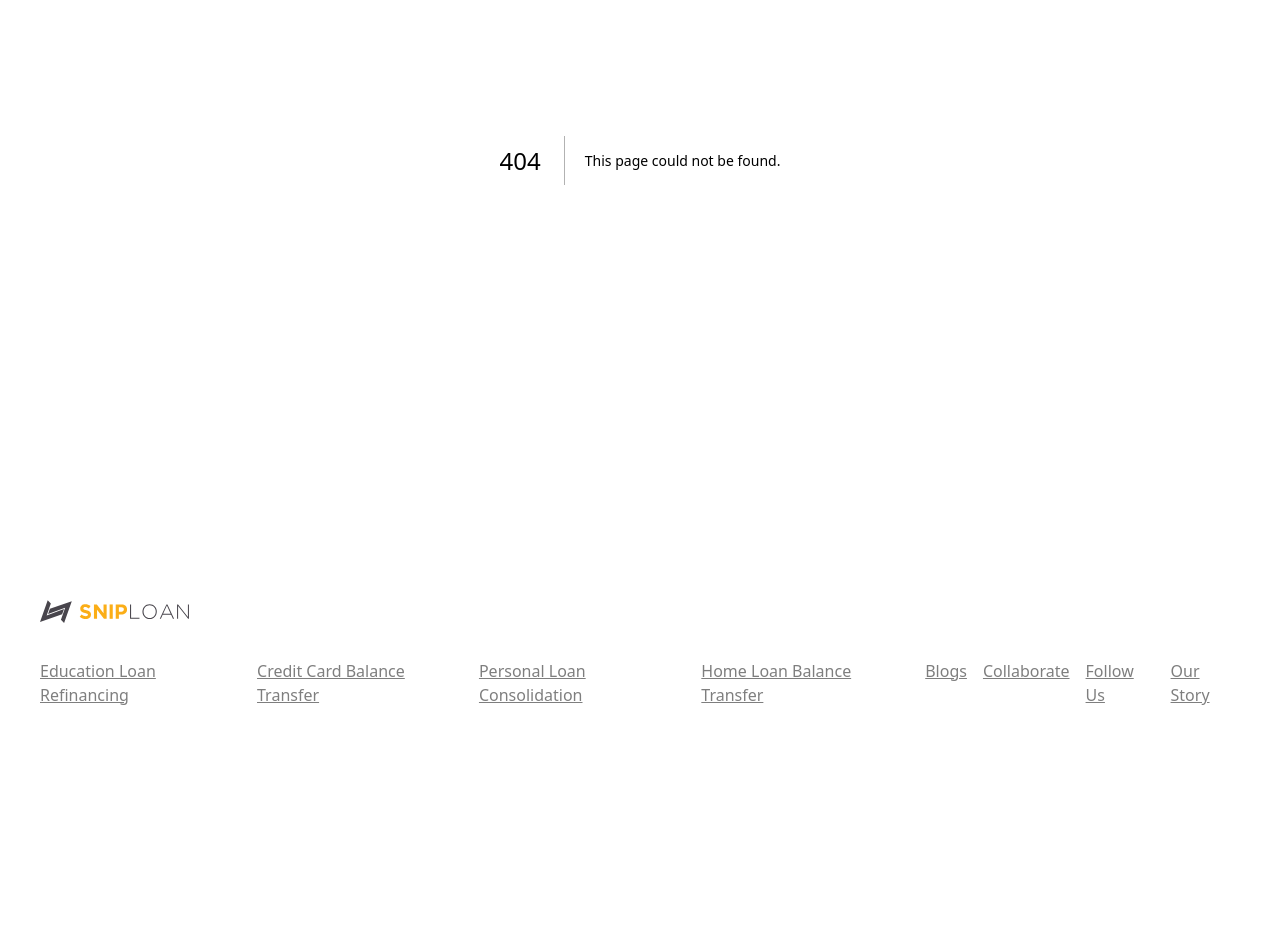
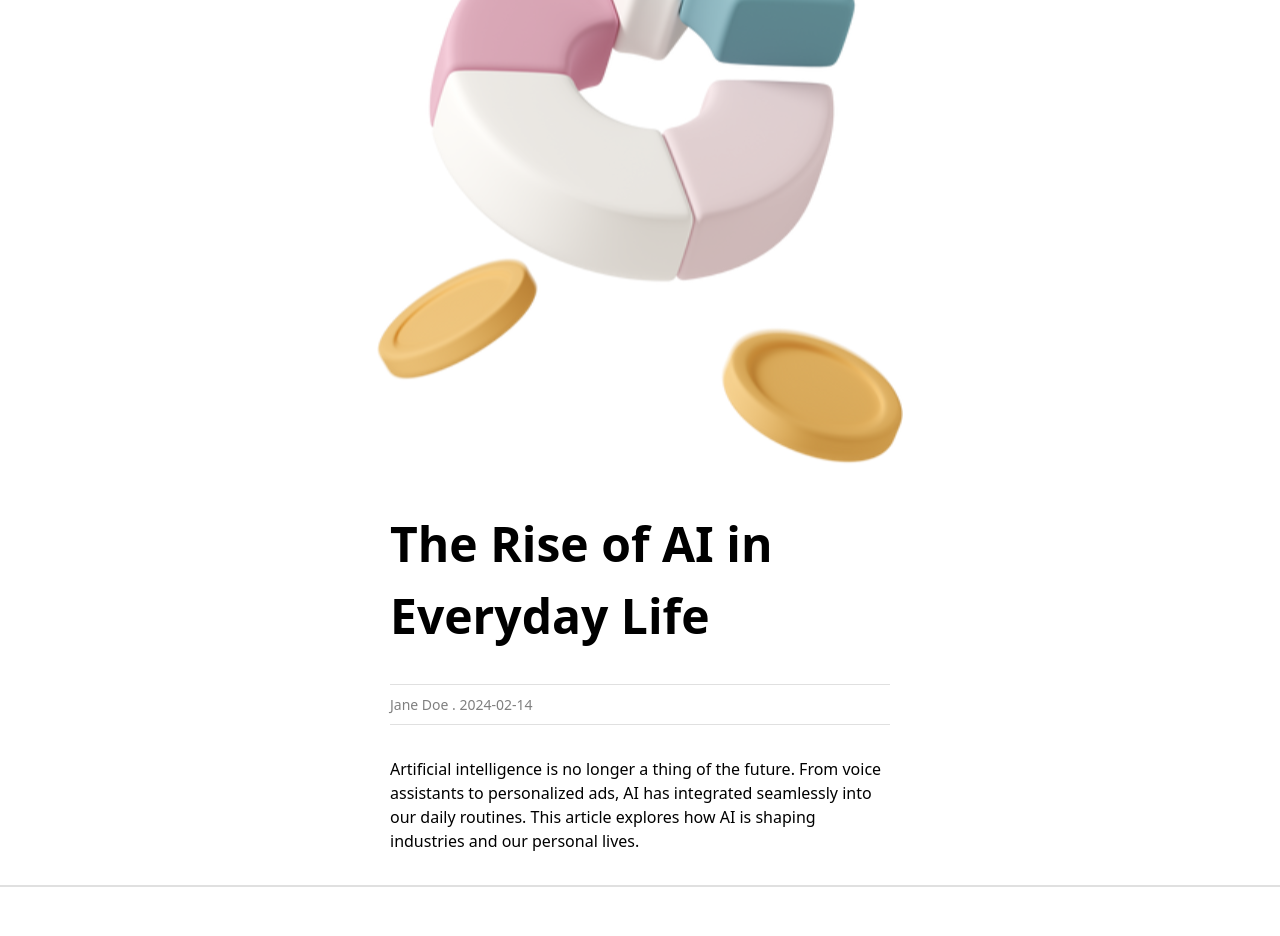
Before and after one commit to mahi25soni/temp-shiploan-frontend, a Next.js app: page /blog in a window 1280 px wide. Before the commit this address had no page. Shown: the part 240-1176 px from the top of the page. Before the commit the page ends 1057 px from the top, so only its background shows below. Built offline with nearby package versions, Linux system fonts and the light colour scheme.

Commit message:
Core : Navbar tab selection and highlighting done

```diff
--- /dev/null
+++ b/src/app/blog/page.tsx
@@ -0,0 +1,32 @@
+import MainHeading from '@/components/atoms/MainHeading'
+import Image from 'next/image'
+import React from 'react'
+
+type Props = {}
+
+const BlogBase = (props: Props) => {
+    return (
+        <div className='flex flex-col px-8 lg:px-[390px] w-full items-center gap-8 bg-white'>
+            <div className="relative h-[400px] w-[303px] lg:h-[716px] lg:w-[526px]">
+                <Image
+                    src={"/money and pie chart.svg"}
+                    layout="fill"
+                    objectFit="fill"
+                    alt={"The Rise of AI in Everyday Life"}
+                />
+            </div>
+            <MainHeading align='left' heading={"The Rise of AI in Everyday Life"} />
+
+            <div className='h-[41px]  border-y border-[#333333] border-opacity-15 w-full flex items-center'>
+                <div className="text-sm font-normal leading-4 text-black opacity-50">
+                    {"Jane Doe"} {" . "} {"2024-02-14"}
+                </div>
+            </div>
+            <div>
+                <p>Artificial intelligence is no longer a thing of the future. From voice assistants to personalized ads, AI has integrated seamlessly into our daily routines. This article explores how AI is shaping industries and our personal lives.</p>
+            </div>
+        </div>
+    )
+}
+
+export default BlogBase
--- a/src/app/home/page.tsx
+++ b/src/app/home/page.tsx
@@ -1,4 +1,5 @@
 "use client"
+import { useNavbar } from "@/context/contextApi";
 import dynamic from "next/dynamic";
 import Image from "next/image";
 import Link from "next/link";
@@ -17,13 +18,16 @@ const LoanOptions: { [key: string]: string }[] = [
   { tab: "Student Loan", link: "/student-loan" },
 ];
 const HomePage = (props: Props) => {
-  const [selectedTab, setSelectedTab] = useState<string>("Home Loan");
+  const { setSelectedTab } = useNavbar();
+
+  const [tempSelectedTab, setTempSelectedTab] = useState<string>("Home Loan");
   const [selectedTabLink, setSelectedTabLink] = useState<string>("/home-loan");
 
   useEffect(() => {
-    const theLink = LoanOptions.find((item) => item.tab === selectedTab)?.link || "/home-loan";
+    const theLink = LoanOptions.find((item) => item.tab === tempSelectedTab)?.link || "/home-loan";
     setSelectedTabLink(theLink);
-  }, [selectedTab]);
+
+  }, [tempSelectedTab]);
 
   return (
     <div>
@@ -39,8 +43,8 @@ const HomePage = (props: Props) => {
           {LoanOptions.map((item, index) => (
             <div
               key={index}
-              onClick={() => setSelectedTab(item?.tab)}
-              className={`text-2xl leading-9 whitespace-nowrap cursor-pointer ${selectedTab !== item.tab ? "opacity-20" : ""
+              onClick={() => setTempSelectedTab(item?.tab)}
+              className={`text-2xl leading-9 whitespace-nowrap cursor-pointer ${tempSelectedTab !== item.tab ? "opacity-20" : ""
                 }`}
             >
               {item.tab}
@@ -49,7 +53,7 @@ const HomePage = (props: Props) => {
         </div>
 
 
-        <Link href={selectedTabLink} passHref>
+        <Link href={selectedTabLink} passHref onClick={() => setSelectedTab(tempSelectedTab)}>
           <button className="w-[270px] rounded-32 bg-light-gray p-4 text-[18px] font-bold text-yellow-orange">
             Start Saving
           </button>
--- a/src/app/layout.tsx
+++ b/src/app/layout.tsx
@@ -2,6 +2,7 @@ import type { Metadata } from "next";
 import "./globals.css";
 import Navbar from "@/components/Navbar/Navbar";
 import Footer from "@/components/Footer/Footer";
+import { NavbarProvider } from "@/context/contextApi";
 
 
 export const metadata: Metadata = {
@@ -19,9 +20,12 @@ export default function RootLayout({
       <body
         className="relative h-full min-h-screen"
       >
-        <Navbar />
-        {children}
-        <Footer></Footer>
+        <NavbarProvider >
+
+          <Navbar />
+          {children}
+          <Footer></Footer>
+        </NavbarProvider>
       </body>
     </html>
   );
--- a/src/components/BlogListing/BlogListing.tsx
+++ b/src/components/BlogListing/BlogListing.tsx
@@ -4,6 +4,7 @@ import MainHeading from "../atoms/MainHeading";
 import { BlogSampleData } from "@/testdata/blog-data";
 import Image from "next/image";
 import Link from 'next/link';
+import { useNavbar } from "@/context/contextApi";
 
 interface BlogItemInterface {
   blog_title: string;
@@ -39,6 +40,7 @@ const BlogItem = (props: BlogItemInterface) => {
 };
 
 const BlogListing = () => {
+  const {setSelectedTab} = useNavbar()
   const [blogDataArray, setBlogDataArray] = useState<BlogItemInterface[]>(data);
 
   useEffect(() => {
@@ -53,7 +55,7 @@ const BlogListing = () => {
           const slug = blog.blog_title.toLowerCase().replace(/ /g, '-');
 
           return (
-            <Link href={`/blog/${slug}`} key={index}>
+            <Link href={`/blog/${slug}`} key={index} onClick={() => setSelectedTab("Blog")}>
               <BlogItem
                 blog_title={blog.blog_title}
                 blog_content={blog.blog_content}
--- a/src/components/CarouselWrapper/CarouselWrapper.tsx
+++ b/src/components/CarouselWrapper/CarouselWrapper.tsx
@@ -1,4 +1,5 @@
 "use client";
+import { useNavbar } from "@/context/contextApi";
 import { CarouselSampleData } from "@/testdata/carousel-data";
 import Image from "next/image";
 import Link from "next/link";
@@ -10,13 +11,15 @@ interface SlideDataInterface {
   desc: string;
   bgImage: string;
   bgColor: string;
-  redirectUrl: string
+  redirectUrl: string,
+  tab: string
 }
 
 const slides: SlideDataInterface[] = CarouselSampleData
 
 const CarouselWrapper = () => {
   const [activeSlide, setActiveSlide] = useState(0);
+  const { setSelectedTab } = useNavbar()
 
   const handlePrev = () => {
     setActiveSlide((prev) => (prev === 0 ? slides.length - 1 : prev - 1));
@@ -55,7 +58,7 @@ const CarouselWrapper = () => {
               <div className="line-clamp-3 text-[18px] leading-5 lg:line-clamp-none">
                 {slide?.desc}
               </div>
-              <Link href={slides[activeSlide]?.redirectUrl} key={index} className="w-full">
+              <Link href={slides[activeSlide]?.redirectUrl} key={index} className="w-full" onClick={() => setSelectedTab(slides[activeSlide]?.tab)}>
                 <button className="w-full rounded-32 bg-light-gray p-4 description-text-18  font-bold text-yellow-orange lg:w-[238px]">
                   Start Saving
                 </button>
--- a/src/components/Navbar/Navbar.tsx
+++ b/src/components/Navbar/Navbar.tsx
@@ -1,22 +1,22 @@
-"use client";
+"use client"
 import Image from "next/image";
 import Link from "next/link";
 import React, { useState } from "react";
 import { RxCross2 } from "react-icons/rx";
-
+import { useNavbar } from "@/context/contextApi";
 const NavbarItems: { [key: string]: string }[] = [
   { tab: "Home", link: "/" },
   { tab: "Debt Consolidation", link: "/debt-consolidation" },
   { tab: "Home Loan", link: "/home-loan" },
   { tab: "Credit Card Debt", link: "/creditcard-loan" },
   { tab: "Student Loan", link: "/student-loan" },
-  {tab : "Contact Us", link: "/contact"},
-  {tab : "About Us", link: "/about"},
-  // { tab: "Blogs", link: "/blogs" }
+  { tab: "Contact Us", link: "/contact" },
+  { tab: "About Us", link: "/about" },
+  { tab: "Blog", link: "/blog" },
 ];
 
 const Navbar = () => {
-  const [selectedTab, setSelectedTab] = useState<string>("Home");
+  const { selectedTab, setSelectedTab } = useNavbar();
   const [isMobileMenuOpen, setIsMobileMenuOpen] = useState<boolean>(false);
 
   const handleSelectTab = (tab: string) => {
@@ -29,11 +29,7 @@ const Navbar = () => {
   };
 
   return (
-    <div
-      className={`fixed left-0 top-0 z-50 flex w-full items-center justify-between ${
-        isMobileMenuOpen ? "h-screen" : "h-[125px]"
-      } bg-white/75 p-8 text-black backdrop-blur-lg transition-all duration-300`}
-    >
+    <div className={`fixed left-0 top-0 z-50 flex w-full items-center justify-between ${isMobileMenuOpen ? "h-screen" : "h-[125px]"} bg-white/75 p-8 text-black backdrop-blur-lg transition-all duration-300`}>
       {/* Logo and List Icon (hidden when menu is open) */}
       {!isMobileMenuOpen && (
         <div className="flex items-center gap-[20px] lg:gap-[58px]">
@@ -51,9 +47,7 @@ const Navbar = () => {
             <Link key={index} href={item.link} passHref>
               <div
                 onClick={() => handleSelectTab(item.tab)}
-                className={`hidden cursor-pointer text-base lg:block ${
-                  selectedTab === item.tab ? "font-bold" : "font-normal opacity-50"
-                }`}
+                className={`hidden cursor-pointer text-base lg:block ${selectedTab === item.tab ? "font-bold" : "font-normal opacity-50"}`}
               >
                 {item.tab}
               </div>
@@ -71,10 +65,10 @@ const Navbar = () => {
 
       {/* Mobile Sidebar Menu (only shows when menu is open) */}
       {isMobileMenuOpen && (
-        <div className="fixed inset-0 z-40 bg-white/25  p-8 text-black flex flex-col">
+        <div className="fixed inset-0 z-40 bg-white/25 p-8 text-black flex flex-col">
           {/* Close Button */}
           <div className="flex justify-end">
-              <RxCross2 className="w-7 h-7 cursor-pointer" onClick={toggleMobileMenu}/>
+            <RxCross2 className="w-7 h-7 cursor-pointer" onClick={toggleMobileMenu} />
           </div>
 
           {/* Mobile Navigation Links */}
@@ -83,9 +77,7 @@ const Navbar = () => {
               <Link key={index} href={item.link} passHref>
                 <div
                   onClick={() => handleSelectTab(item.tab)}
-                  className={`text-xl ${
-                    selectedTab === item.tab ? "font-bold" : "font-normal"
-                  }`}
+                  className={`text-xl ${selectedTab === item.tab ? "font-bold" : "font-normal"}`}
                 >
                   {item.tab}
                 </div>
--- /dev/null
+++ b/src/context/contextApi.tsx
@@ -0,0 +1,27 @@
+"use client";
+import React, { createContext, useContext, useState } from 'react';
+
+interface NavbarContextType {
+  selectedTab: string;
+  setSelectedTab: (tab: string) => void;
+}
+
+const NavbarContext = createContext<NavbarContextType | undefined>(undefined);
+
+export const NavbarProvider: React.FC<{ children: React.ReactNode }> = ({ children }) => {
+  const [selectedTab, setSelectedTab] = useState<string>("Home"); // Default tab
+
+  return (
+    <NavbarContext.Provider value={{ selectedTab, setSelectedTab }}>
+      {children}
+    </NavbarContext.Provider>
+  );
+};
+
+export const useNavbar = () => {
+  const context = useContext(NavbarContext);
+  if (context === undefined) {
+    throw new Error('useNavbar must be used within a NavbarProvider');
+  }
+  return context;
+};
```
Also changed, not shown: src/testdata/carousel-data.ts (+10 -5 lines).
